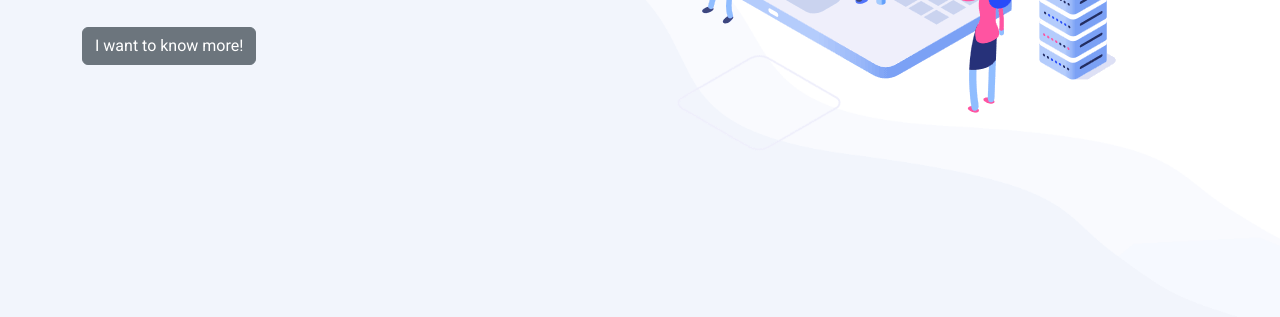
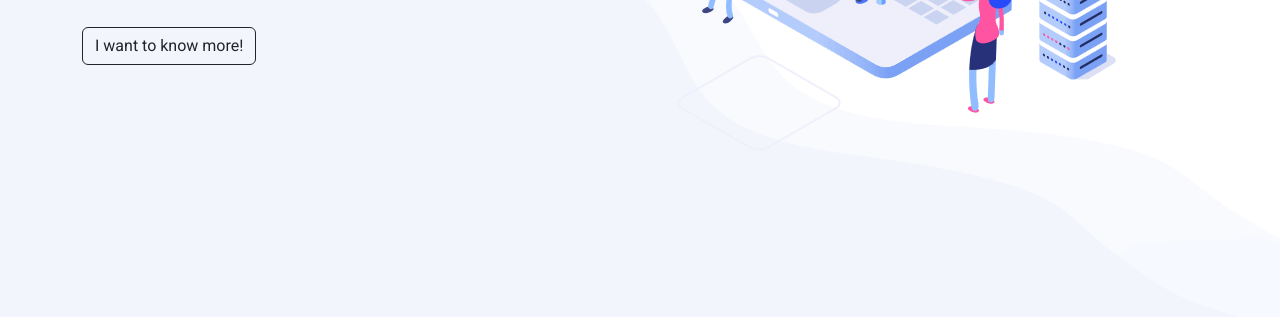
Before and after one commit to million-dollar-baby/landing, a plain HTML site: page index.html in a window 1280 px wide. Shown: the part 483-800 px from the top of the page. Drawn offline with nearby package versions, Linux system fonts and the light colour scheme.

Commit message:
Update index.html

```diff
--- a/index.html
+++ b/index.html
@@ -83,7 +83,7 @@
             <h1 data-aos="fade-up">Take Charge of Your Loans: Snip Your EMIs!</h1>
             <p data-aos="fade-up" data-aos-delay="100">Be it a nagging Personal Loan, Education Loan, Home Loan, or piling Credit Card bills- we will help you figure out the best loan reduction strategies and products.</p>
             <div class="d-flex flex-column flex-md-row" data-aos="fade-up" data-aos-delay="200">
-              <button type="button" class="btn btn-secondary " href="index.html#footer">I want to know more!</button>
+               <a href="index.html#footer" class="btn btn-outline-dark">I want to know more!</a>
             </div>
           </div>
           <div class="col-lg-6 order-1 order-lg-2 hero-img" data-aos="zoom-out">
```
